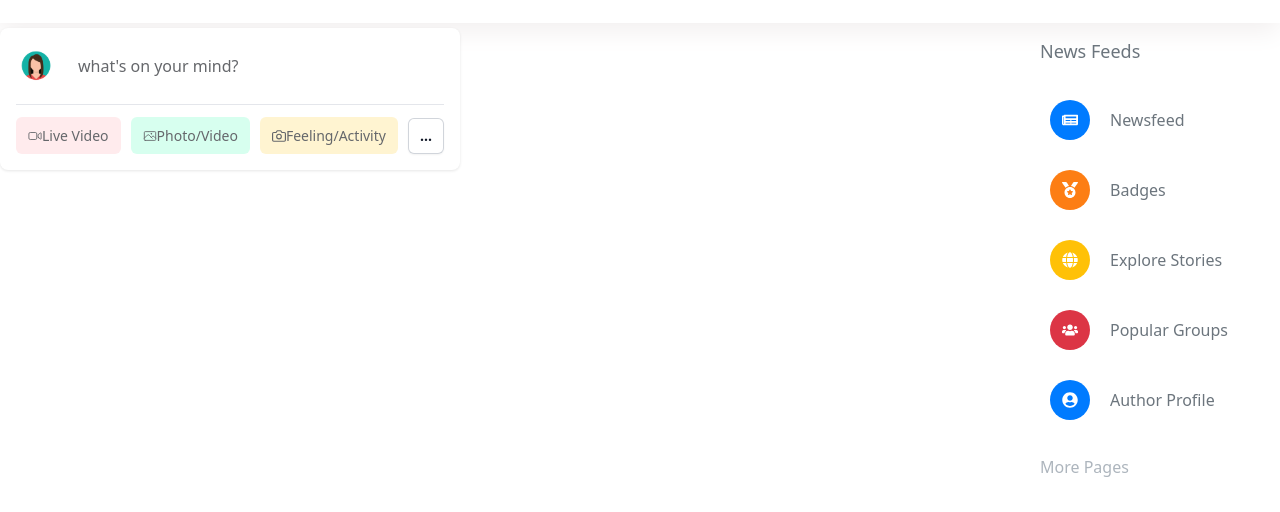
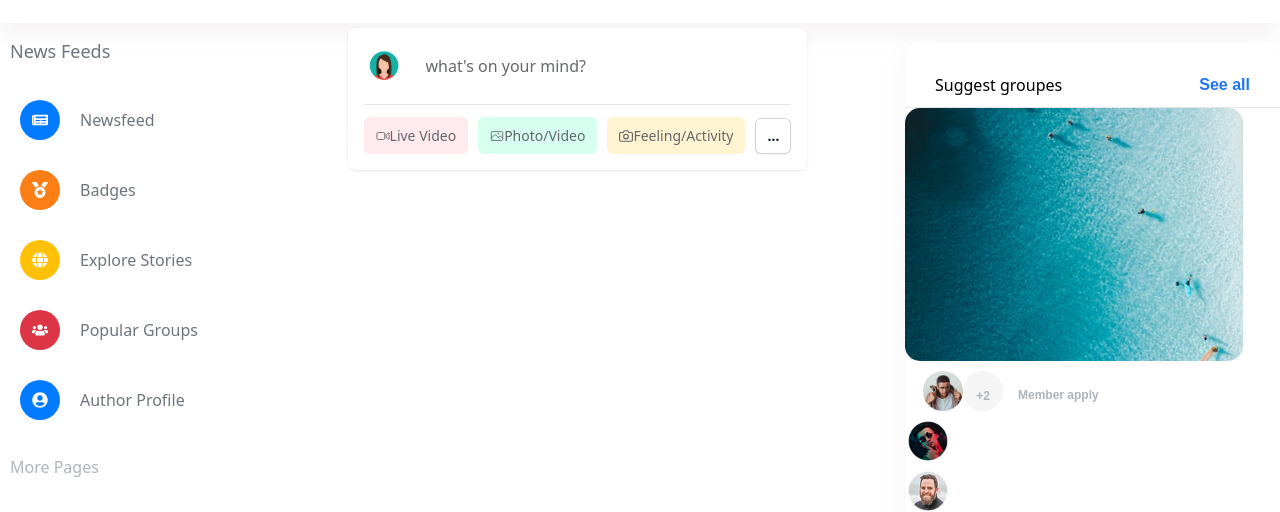
Before and after one commit to Nesrinels/code213, a React (Create React App) app: page / in a window 1280 px wide. Shown: the part 327-839 px from the top of the page. Built offline with nearby package versions, Linux system fonts and the light colour scheme.

Commit message:
small changes

```diff
--- a/src/App.js
+++ b/src/App.js
@@ -4,14 +4,16 @@ import Header from './component/header/Header';
 import Feed from './component/feed/Feed';
 import Sidebarleft from './component/Sidebarleft/Sidebarleft';
 import Container from './Container/Container';
+import Sidebarright from './component/Sidebarright/Sidebarright';
 
 function App() {
   return (
     <>
     <Header/>
     <Container>
+    <Sidebarleft/>
      <Feed/>
-     <Sidebarleft/>
+     <Sidebarright/>
     </Container>
     </>
   )
```
Also changed, not shown: 1 other file (tests, documents, lock files or other folders).
